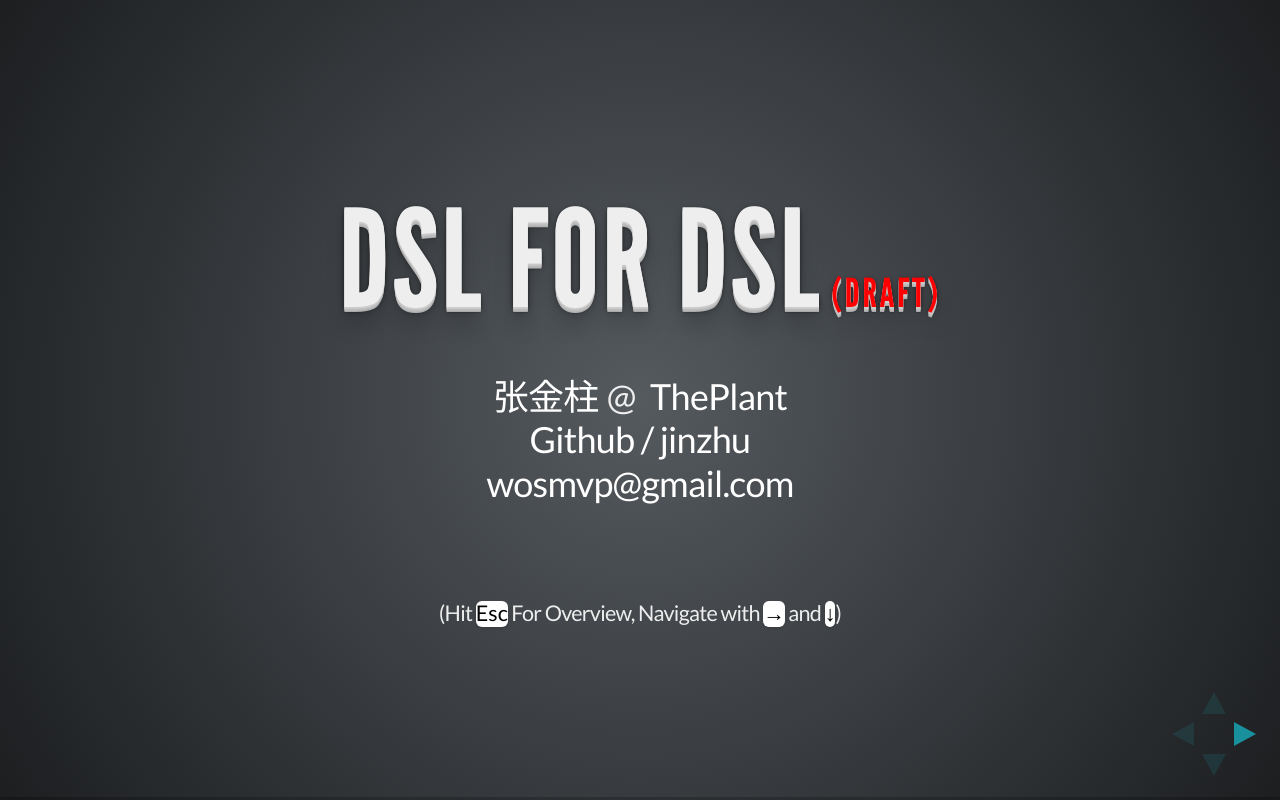
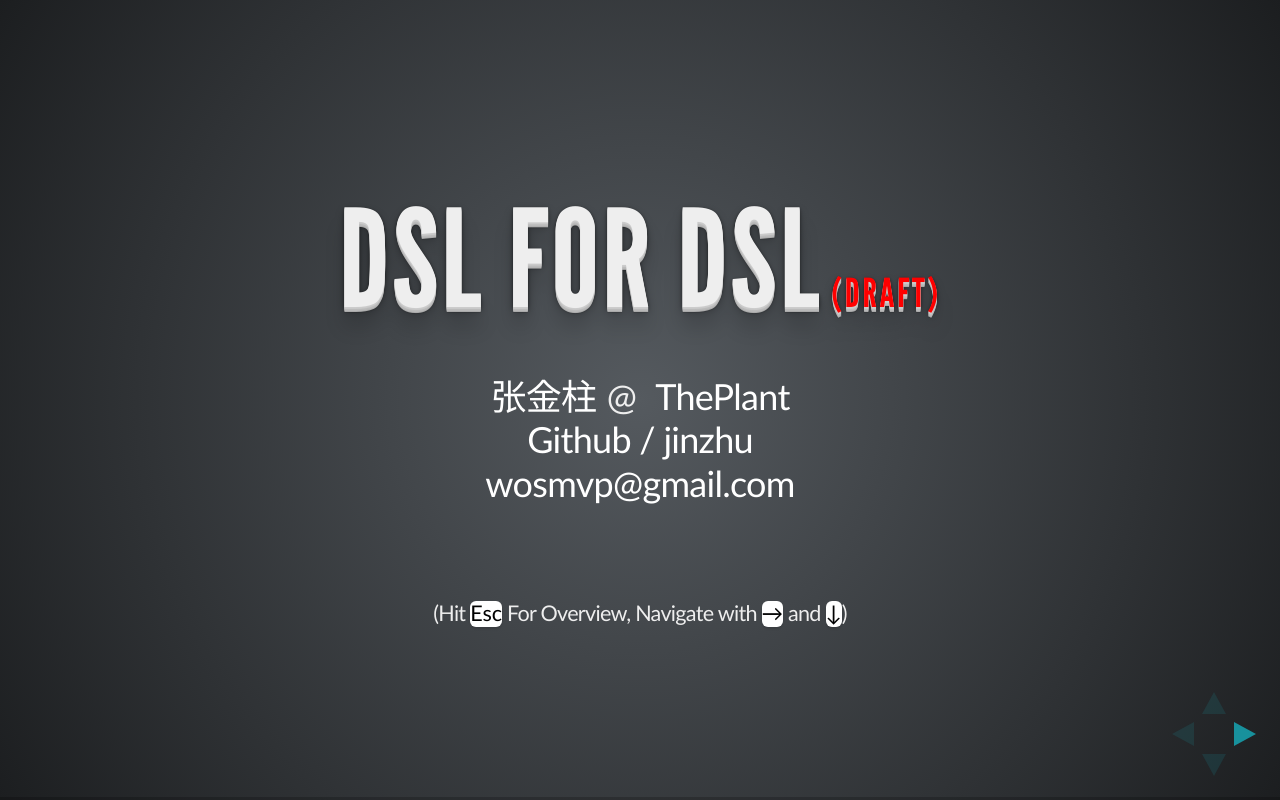
Before and after one commit to jinzhu/2012rubyconf, a plain HTML site: page index.html in a window 1280 px wide. Drawn offline with Linux system fonts and the light colour scheme.

Commit message:
Add font css

```diff
--- /dev/null
+++ b/css/font.css
@@ -0,0 +1,24 @@
+@font-face {
+  font-family: 'Lato';
+  font-style: normal;
+  font-weight: 700;
+  src: local('Lato Bold'), local('Lato-Bold'), url(http://themes.googleusercontent.com/static/fonts/lato/v6/wkfQbvfT_02e2IWO3yYueQ.woff) format('woff');
+}
+@font-face {
+  font-family: 'Lato';
+  font-style: italic;
+  font-weight: 400;
+  src: local('Lato Italic'), local('Lato-Italic'), url(http://themes.googleusercontent.com/static/fonts/lato/v6/oUan5VrEkpzIazlUe5ieaA.woff) format('woff');
+}
+@font-face {
+  font-family: 'Lato';
+  font-style: italic;
+  font-weight: 700;
+  src: local('Lato Bold Italic'), local('Lato-BoldItalic'), url(http://themes.googleusercontent.com/static/fonts/lato/v6/HkF_qI1x_noxlxhrhMQYED8E0i7KZn-EPnyo3HZu7kw.woff) format('woff');
+}
+@font-face {
+  font-family: 'Lato';
+  font-style: normal;
+  font-weight: 400;
+  src: local('Lato Regular'), local('Lato-Regular'), url(http://themes.googleusercontent.com/static/fonts/lato/v6/9k-RPmcnxYEPm8CNFsH2gg.woff) format('woff');
+}
--- a/css/theme/source/default.scss
+++ b/css/theme/source/default.scss
@@ -25,7 +25,7 @@
 	font-style: normal;
 }
 
-@import url(http://fonts.googleapis.com/css?family=Lato:400,700,400italic,700italic);
+@import url(../../font.css);
 
 // Override theme settings (see ../template/settings.scss)
 $heading1TextShadow: 0 1px 0 #ccc, 0 2px 0 #c9c9c9, 0 3px 0 #bbb, 0 4px 0 #b9b9b9, 0 5px 0 #aaa, 0 6px 1px rgba(0,0,0,.1), 0 0 5px rgba(0,0,0,.1), 0 1px 3px rgba(0,0,0,.3), 0 3px 5px rgba(0,0,0,.2), 0 5px 10px rgba(0,0,0,.25), 0 20px 20px rgba(0,0,0,.15);
```
Also changed, not shown: css/theme/default.css.
